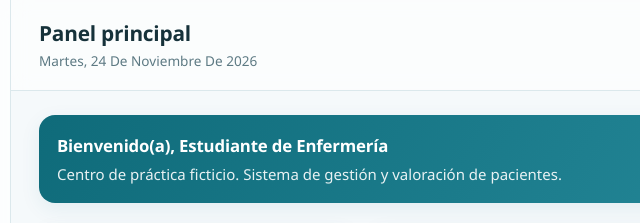
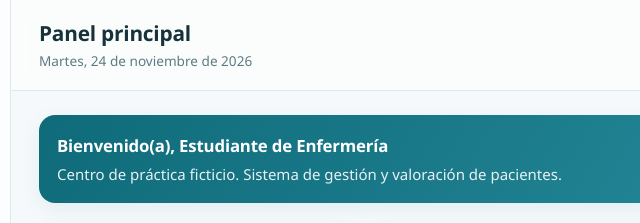
Before and after one commit to STUDEN2026/Nuriacare, a plain HTML site: page index.html in a window 1280 px wide. Shown: the top 223 px of the page, 239-879 px from the left. Drawn offline with Linux system fonts and the light colour scheme.

Commit message:
Update styles.css

```diff
--- a/styles.css
+++ b/styles.css
@@ -14,7 +14,7 @@ nav svg,.ico{width:18px;height:18px;stroke:currentColor;fill:none;stroke-width:1
 .main{flex:1;min-width:0}
 .top{display:flex;align-items:center;gap:14px;padding:18px 28px;background:rgba(255,255,255,.6);backdrop-filter:blur(10px);border-bottom:1px solid var(--line);position:sticky;top:0;z-index:10}
 :root[data-theme=dark] .top{background:rgba(15,28,32,.7)}
-.top span{color:var(--mute);font-size:.85rem;text-transform:capitalize}.user{margin-left:auto;background:var(--sky);padding:6px 12px;border-radius:99px;font-size:.85rem}
+.top span{color:var(--mute);font-size:.85rem}.user{margin-left:auto;background:var(--sky);padding:6px 12px;border-radius:99px;font-size:.85rem}
 .menu-btn{display:none}
 main{padding:24px 28px;max-width:1200px;animation:in .25s}
 @keyframes in{from{opacity:0;transform:translateY(6px)}}
```
